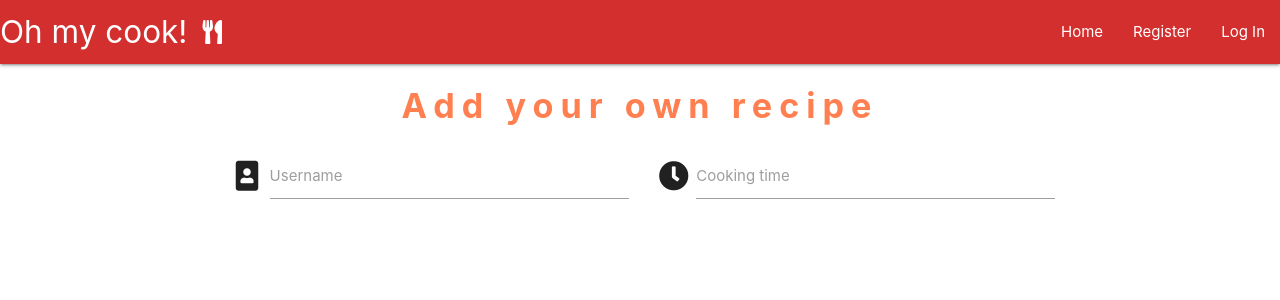
After one commit to Code-Institute-Submissions/SaraSanchezz-3rdMilestoneProject_MayResub, a Flask app: page /add_recipe in a window 1280 px wide. The commit adds this page. Shown: the top 300 px of the page. Run offline with Flask 2, Linux system fonts and the light colour scheme; some libraries are stand-ins or nearby versions.

Commit message:
Added add_recipes template

```diff
--- a/app.py
+++ b/app.py
@@ -19,15 +19,15 @@ mongo = PyMongo(app)
 
 
 @app.route("/")
-# function will render main page
 @app.route("/get_recipes")
+# function will render recipes page
 def get_recipes():
     recipes = list(mongo.db.recipes.find())
     return render_template("recipes.html", recipes=recipes)
 
 
+@app.route("/register", methods=["GET", "POST"])
 # function for registration
-@app.route("/register", methods=["GET", "POST"])
 def register():
     if request.method == "POST":
         existing_user = mongo.db.users.find_one(
@@ -49,8 +49,8 @@ def register():
     return render_template("register.html")
 
 
+@app.route("/login", methods=["GET", "POST"])
 # function for log in
-@app.route("/login", methods=["GET", "POST"])
 def login():
     if request.method == "POST":
         existing_user = mongo.db.users.find_one(
@@ -74,8 +74,8 @@ def login():
     return render_template("login.html")
 
 
+@app.route("/profile/<username>", methods=["GET", "POST"])
 # function for username's profile
-@app.route("/profile/<username>", methods=["GET", "POST"])
 def profile(username):
     username = mongo.db.users.find_one(
         {"username": session["user"]})["username"]
@@ -85,14 +85,20 @@ def profile(username):
     return redirect(url_for("login"))
 
 
+@app.route("/logout")
 # function for logging out
-@app.route("/logout")
 def logout():
     flash("You have been logged out")
     session.pop("user")
     return redirect(url_for("login"))
 
 
+@app.route("/add_recipe")
+# function for add_recipe
+def add_recipe():
+    return render_template("add_recipe.html")
+
+
 if __name__ == "__main__":
     app.run(host=os.environ.get("IP"),
             port=int(os.environ.get("PORT")),
--- /dev/null
+++ b/templates/add_recipe.html
@@ -0,0 +1,23 @@
+{% extends "base.html" %}
+{% block content %}
+
+<h4 class="center-align"> Add your own recipe </h4>
+
+ <div class="row">
+    <form class="col s8 offset-s2 center-align" method="POST" action="">
+      <div class="row">
+        <div class="input-field col s12 m6">
+          <i class="fas fa-portrait prefix"></i>
+          <input id="icon_prefix" type="text" class="validate">
+          <label for="icon_prefix">Username</label>
+        </div>
+        <div class="input-field col s12 m6">
+          <i class=" fas fa-clock prefix"></i>
+          <input id="icon_cooking_time" type="text" class="validate">
+          <label for="icon_cooking_time">Cooking time</label>
+        </div>
+      </div>
+    </form>
+  </div>
+
+{% endblock %}
--- a/templates/base.html
+++ b/templates/base.html
@@ -22,7 +22,7 @@
             <li><a href="{{ url_for('get_recipes') }}">Home</a></li>
             {% if session.user %}
                 <li><a href="{{ url_for('profile', username=session['user']) }}">Profile</a></li>
-                <li><a href="#">Add a recipe</a></li>
+                <li><a href="{{ url_for('add_recipe') }}">Add a recipe</a></li>
                 <li><a href="{{ url_for('logout') }}">Log Out</a></li>
             {% else %}
                 <li><a href="{{ url_for('register') }}">Register</a></li>
@@ -39,7 +39,7 @@
             <li><a href="{{ url_for('get_recipes') }}">Home</a></li>
             {% if session.user %}
                 <li><a href="{{ url_for('profile', username=session['user']) }}">Profile</a></li>
-                <li><a href="#">Add a recipe</a></li>
+                <li><a href="{{ url_for('add_recipe') }}">Add a recipe</a></li>
                 <li><a href="{{ url_for('logout') }}">Log Out</a></li>
             {% else %}
                 <li><a href="{{ url_for('register') }}">Register</a></li>
```
Also changed, not shown: 1 other file.
